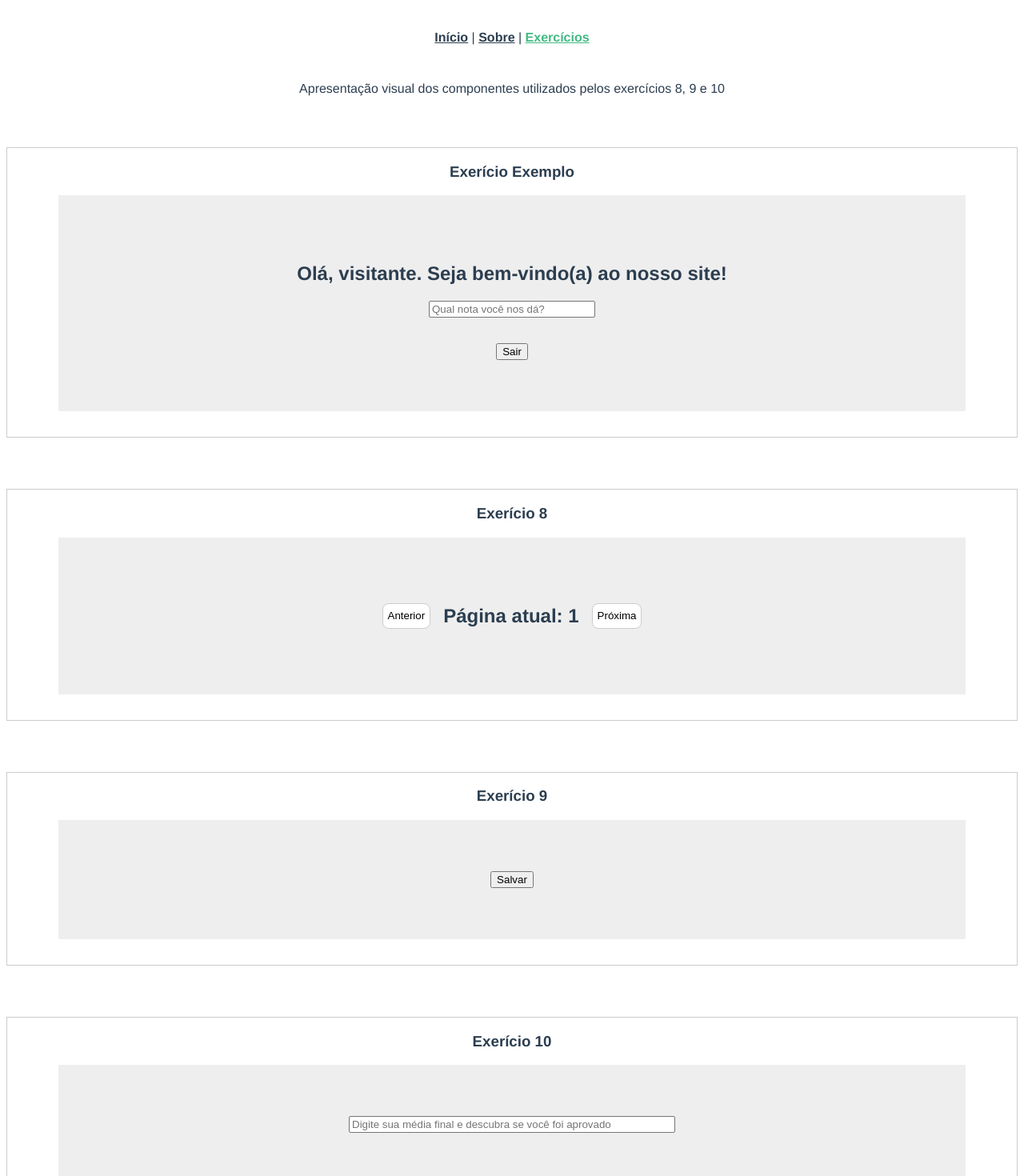
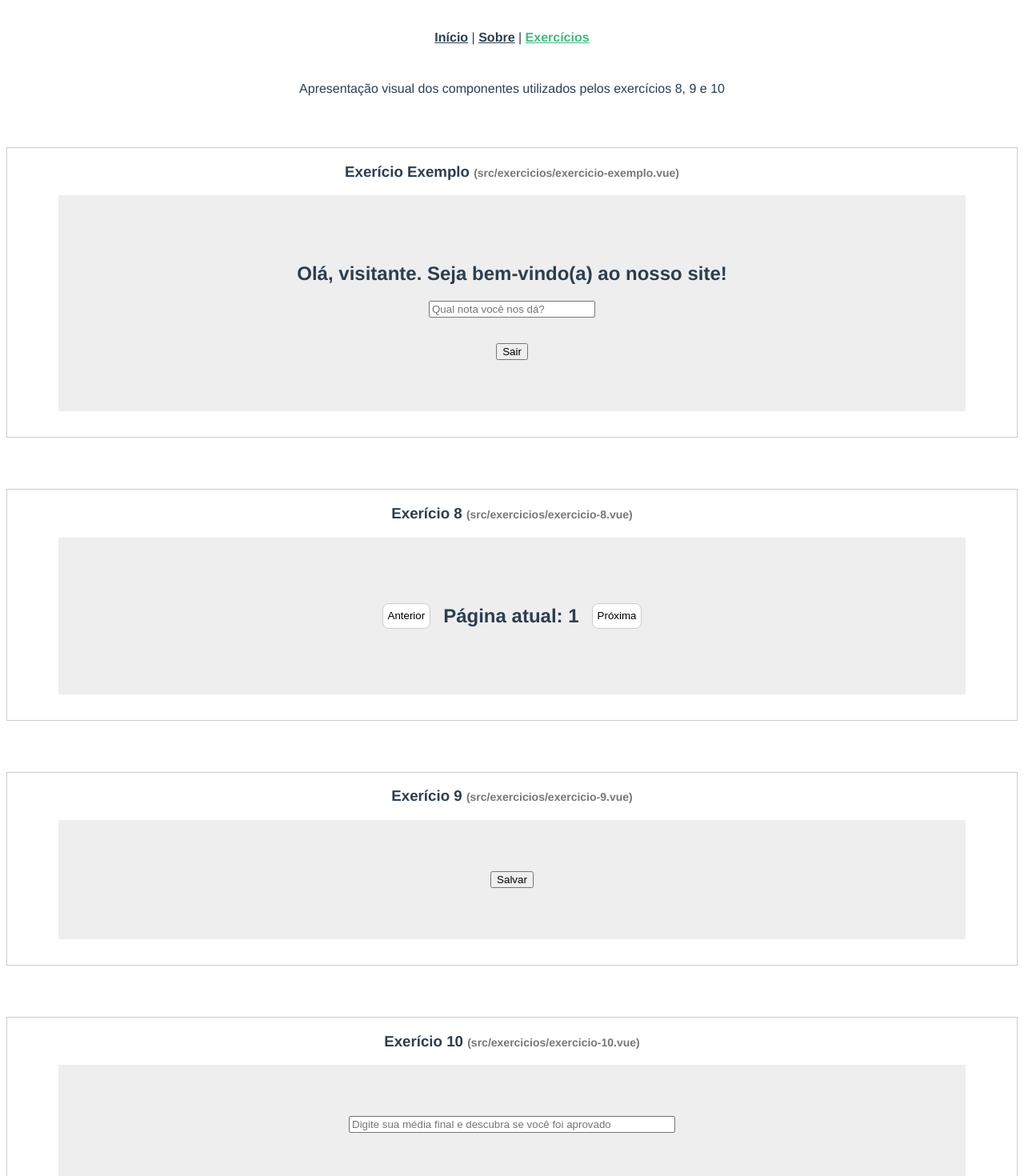
Before and after one commit to mathvalenza/lab365-base-project, a Vue app: page /exercises in a window 1280 px wide. Shown: the top 1470 px of the page at 80% size. Built offline with nearby package versions, Linux system fonts and the light colour scheme.

Commit message:
adding exercises

```diff
--- a/src/views/ExercisesView.vue
+++ b/src/views/ExercisesView.vue
@@ -6,22 +6,35 @@
 
     <div>
       <div class="component-container">
-        <h3>Exerício Exemplo</h3>
+        <h3>
+          Exerício Exemplo
+          <span class="subtitle">(src/exercicios/exercicio-exemplo.vue)</span>
+        </h3>
+
         <ExercicioExemplo />
       </div>
 
       <div class="component-container">
-        <h3>Exerício 8</h3>
+        <h3>
+          Exerício 8
+          <span class="subtitle">(src/exercicios/exercicio-8.vue)</span>
+        </h3>
         <ExercicioOito />
       </div>
 
       <div class="component-container">
-        <h3>Exerício 9</h3>
+        <h3>
+          Exerício 9
+          <span class="subtitle">(src/exercicios/exercicio-9.vue)</span>
+        </h3>
         <ExercicioNove />
       </div>
 
       <div class="component-container">
-        <h3>Exerício 10</h3>
+        <h3>
+          Exerício 10
+          <span class="subtitle">(src/exercicios/exercicio-10.vue)</span>
+        </h3>
         <ExercicioDez />
       </div>
     </div>
@@ -55,4 +68,9 @@ p {
   border: 1px solid #ccc;
   margin-bottom: 64px;
 }
+
+.subtitle {
+  font-size: 14px;
+  color: #777;
+}
 </style>
```
